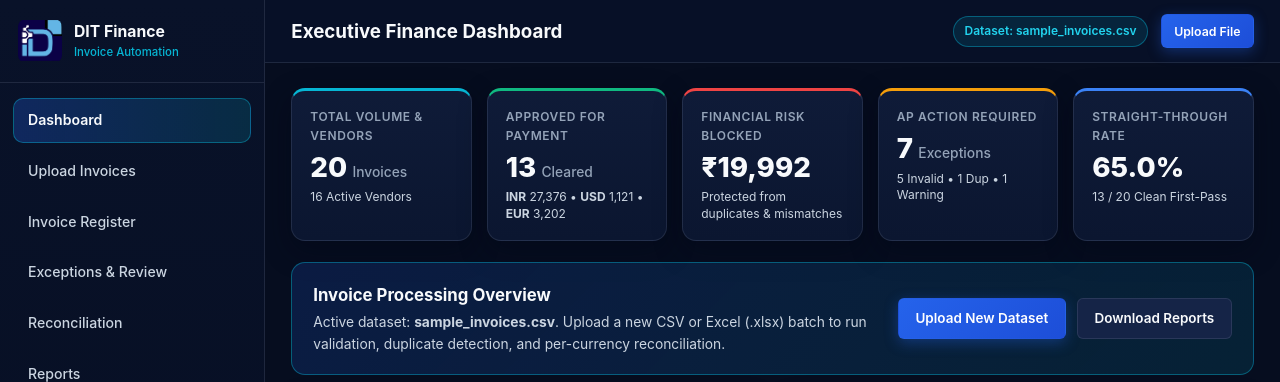
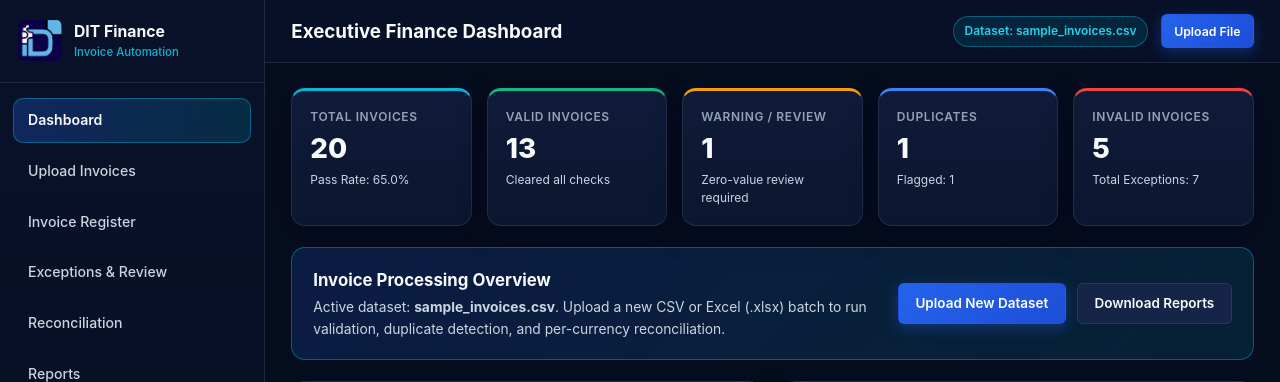
Before and after one commit to novena290508-art/DIT_Invoice_Processing_Automation, a Flask app: page / in a window 1280 px wide. Shown: the top 382 px of the page. Run offline with Flask 3, Linux system fonts and the light colour scheme.

Commit message:
Revert KPI cards to original status counts (Total, Valid, Warning, Duplicate, Invalid)

```diff
--- a/static/css/style.css
+++ b/static/css/style.css
@@ -133,9 +133,8 @@ code {
 .kpi-duplicate { border-top-color: #3b82f6; }
 .kpi-invalid { border-top-color: #ef4444; }
 .kpi-label { font-size: 0.8rem; text-transform: uppercase; letter-spacing: 0.05em; color: var(--text-muted); font-weight: 600; }
-.kpi-value { font-size: 1.85rem; font-weight: 800; color: var(--text-primary); line-height: 1.2; display: flex; align-items: baseline; }
-.kpi-unit { font-size: 0.92rem; font-weight: 500; color: var(--text-muted); margin-left: 0.35rem; }
-.kpi-meta { font-size: 0.8rem; color: var(--text-secondary); line-height: 1.4; }
+.kpi-value { font-size: 1.85rem; font-weight: 800; color: var(--text-primary); line-height: 1.2; }
+.kpi-meta { font-size: 0.8rem; color: var(--text-secondary); }
 .cta-banner {
     background: linear-gradient(135deg, rgba(37, 99, 235, 0.18), rgba(6, 182, 212, 0.12));
     border: 1px solid var(--border-accent); border-radius: var(--radius-lg);
--- a/templates/index.html
+++ b/templates/index.html
@@ -8,58 +8,35 @@
 <div class="alert alert-error">{{ error }}</div>
 {% endif %}
 
-<section class="kpi-grid" aria-label="Executive Financial & Operational Metrics">
+<section class="kpi-grid" aria-label="Invoice Key Metrics">
     <article class="kpi-card kpi-total">
-        <span class="kpi-label">Total Volume &amp; Vendors</span>
-        <strong class="kpi-value">{{ summary.get('total_invoices', 0) }} <span class="kpi-unit">Invoices</span></strong>
-        <span class="kpi-meta">{{ summary.get('unique_vendor_count', 0) }} Active Vendors</span>
+        <span class="kpi-label">Total Invoices</span>
+        <strong class="kpi-value">{{ summary.get('total_invoices', 0) }}</strong>
+        <span class="kpi-meta">Pass Rate: {{ summary.get('pass_rate', 0) }}%</span>
     </article>
 
     <article class="kpi-card kpi-valid">
-        <span class="kpi-label">Approved for Payment</span>
-        <strong class="kpi-value">{{ summary.get('valid_invoices', 0) }} <span class="kpi-unit">Cleared</span></strong>
-        <span class="kpi-meta">
-            {% for curr, b in summary.get('currency_reconciliation', {}).items() %}
-                <strong>{{ curr }}</strong> {{ "{:,.0f}".format(b.total_amount) }}{% if not loop.last %} &bull; {% endif %}
-            {% else %}
-                No approved spend
-            {% endfor %}
-        </span>
+        <span class="kpi-label">Valid Invoices</span>
+        <strong class="kpi-value">{{ summary.get('valid_invoices', 0) }}</strong>
+        <span class="kpi-meta">Cleared all checks</span>
+    </article>
+
+    <article class="kpi-card kpi-warning">
+        <span class="kpi-label">Warning / Review</span>
+        <strong class="kpi-value">{{ summary.get('warning_invoices', 0) }}</strong>
+        <span class="kpi-meta">Zero-value review required</span>
+    </article>
+
+    <article class="kpi-card kpi-duplicate">
+        <span class="kpi-label">Duplicates</span>
+        <strong class="kpi-value">{{ summary.get('duplicate_invoices', 0) }}</strong>
+        <span class="kpi-meta">Flagged: {{ summary.get('duplicate_flag_count', 0) }}</span>
     </article>
 
     <article class="kpi-card kpi-invalid">
-        <span class="kpi-label">Financial Risk Blocked</span>
-        <strong class="kpi-value">
-            {% set risk_totals = summary.get('exception_currency_totals', {}) %}
-            {% if risk_totals.get('INR') %}
-                ₹{{ "{:,.0f}".format(risk_totals['INR'].total_amount) }}
-            {% elif risk_totals %}
-                {{ "{:,.0f}".format(risk_totals.values()|map(attribute='total_amount')|sum) }}
-            {% else %}
-                ₹0
-            {% endif %}
-        </strong>
-        <span class="kpi-meta">
-            {% if risk_totals %}
-                Protected from duplicates &amp; mismatches
-            {% else %}
-                Zero discrepancies flagged
-            {% endif %}
-        </span>
-    </article>
-
-    <article class="kpi-card kpi-warning">
-        <span class="kpi-label">AP Action Required</span>
-        <strong class="kpi-value">{{ summary.get('exception_count', 0) }} <span class="kpi-unit">Exceptions</span></strong>
-        <span class="kpi-meta">
-            {{ summary.get('invalid_invoices', 0) }} Invalid &bull; {{ summary.get('duplicate_invoices', 0) }} Dup &bull; {{ summary.get('warning_invoices', 0) }} Warning
-        </span>
-    </article>
-
-    <article class="kpi-card kpi-duplicate">
-        <span class="kpi-label">Straight-Through Rate</span>
-        <strong class="kpi-value">{{ summary.get('pass_rate', 0) }}%</strong>
-        <span class="kpi-meta">{{ summary.get('valid_invoices', 0) }} / {{ summary.get('total_invoices', 0) }} Clean First-Pass</span>
+        <span class="kpi-label">Invalid Invoices</span>
+        <strong class="kpi-value">{{ summary.get('invalid_invoices', 0) }}</strong>
+        <span class="kpi-meta">Total Exceptions: {{ summary.get('exception_count', 0) }}</span>
     </article>
 </section>
 
```
